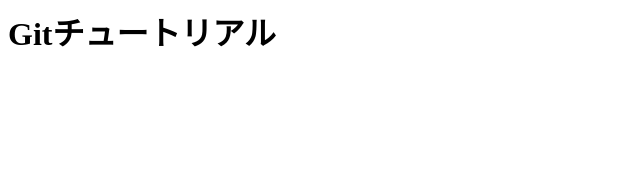
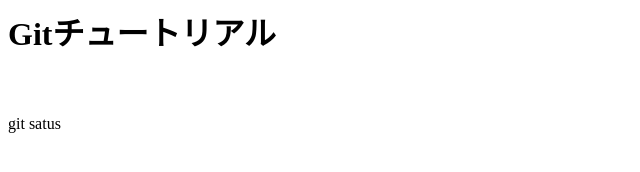
Before and after one commit to satoy5796-droid/git_tutorial, a plain HTML site: page index.html in a window 1280 px wide. Shown: the full height of the page, 0-640 px from the left. Drawn offline with Linux system fonts and the light colour scheme.

Commit message:
git satusコマンドを追記

```diff
--- a/index.html
+++ b/index.html
@@ -1 +1,2 @@
 <h1>Gitチュートリアル</h1>
+<p>git satus</p>
```
